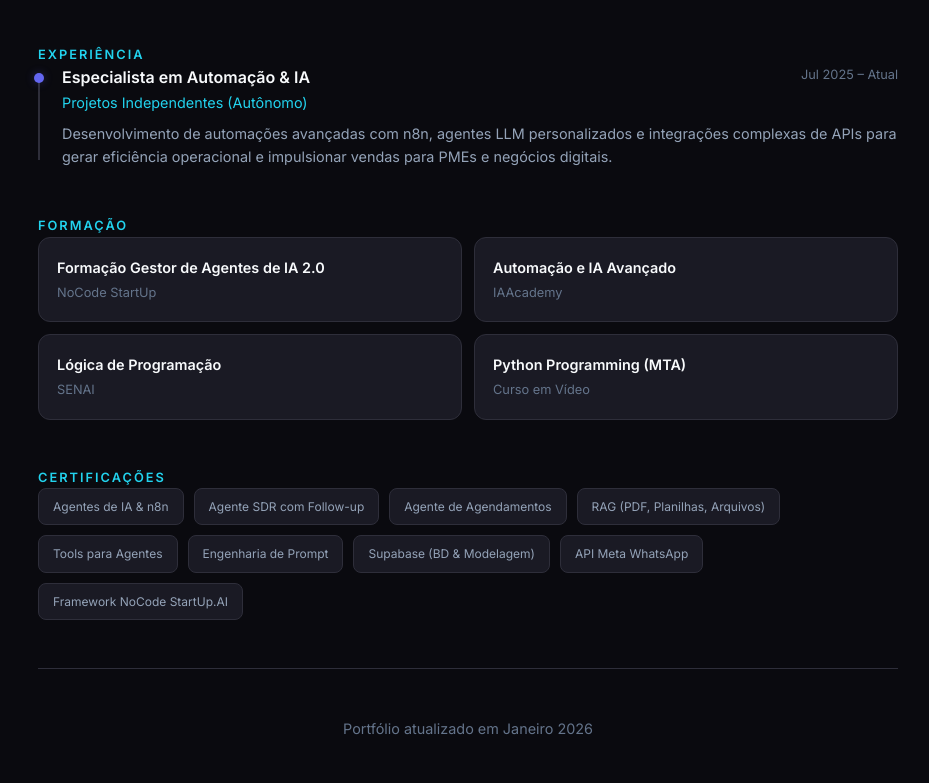
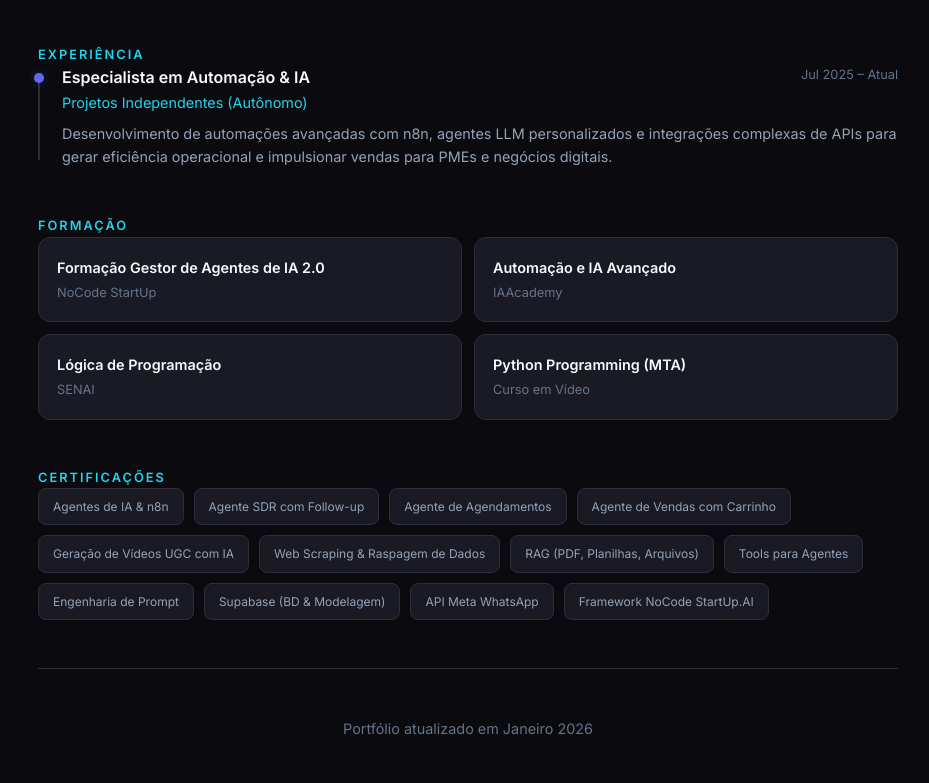
Before and after one commit to izack07-collab/izack07-collab.github.io, a plain HTML site: page index.html in a window 1280 px wide. Shown: the part 2523-3306 px from the top of the page, without its empty margins (172-1101 px from the left). Drawn offline with Linux system fonts and the light colour scheme.

Commit message:
Add missing certifications

```diff
--- a/index.html
+++ b/index.html
@@ -920,6 +920,9 @@
                 <span class="cert-tag">Agentes de IA & n8n</span>
                 <span class="cert-tag">Agente SDR com Follow-up</span>
                 <span class="cert-tag">Agente de Agendamentos</span>
+                <span class="cert-tag">Agente de Vendas com Carrinho</span>
+                <span class="cert-tag">Geração de Vídeos UGC com IA</span>
+                <span class="cert-tag">Web Scraping & Raspagem de Dados</span>
                 <span class="cert-tag">RAG (PDF, Planilhas, Arquivos)</span>
                 <span class="cert-tag">Tools para Agentes</span>
                 <span class="cert-tag">Engenharia de Prompt</span>
```
